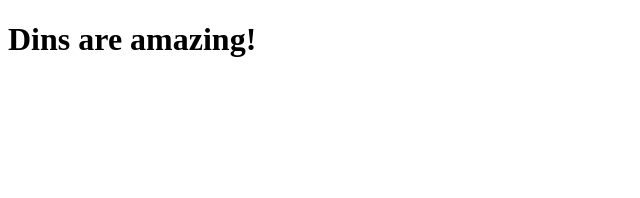
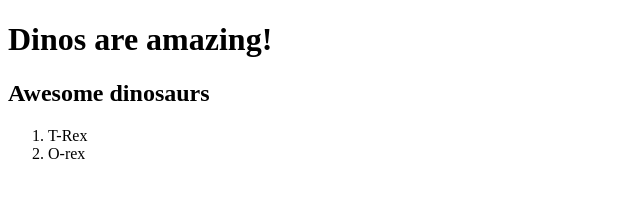
Before and after one commit to seanokai/intro-to-github, a plain HTML site: page index.html in a window 1280 px wide. Shown: the whole page, without its empty margins (0-640 px from the left). Drawn offline with Linux system fonts and the light colour scheme.

Commit message:
added a list of dinosaurs

```diff
--- a/index.html
+++ b/index.html
@@ -6,7 +6,14 @@
 </head>
 <body>
 
-<h1>Dins are amazing!</h1>
+<h1>Dinos are amazing!</h1>
+
+<h2>Awesome dinosaurs</h2>
+
+<ol>
+	<li>T-Rex</li>
+	<li>O-rex</li>
+</ol>
 
 </body>
 </html>
```
Also changed, not shown: general.css (added).
